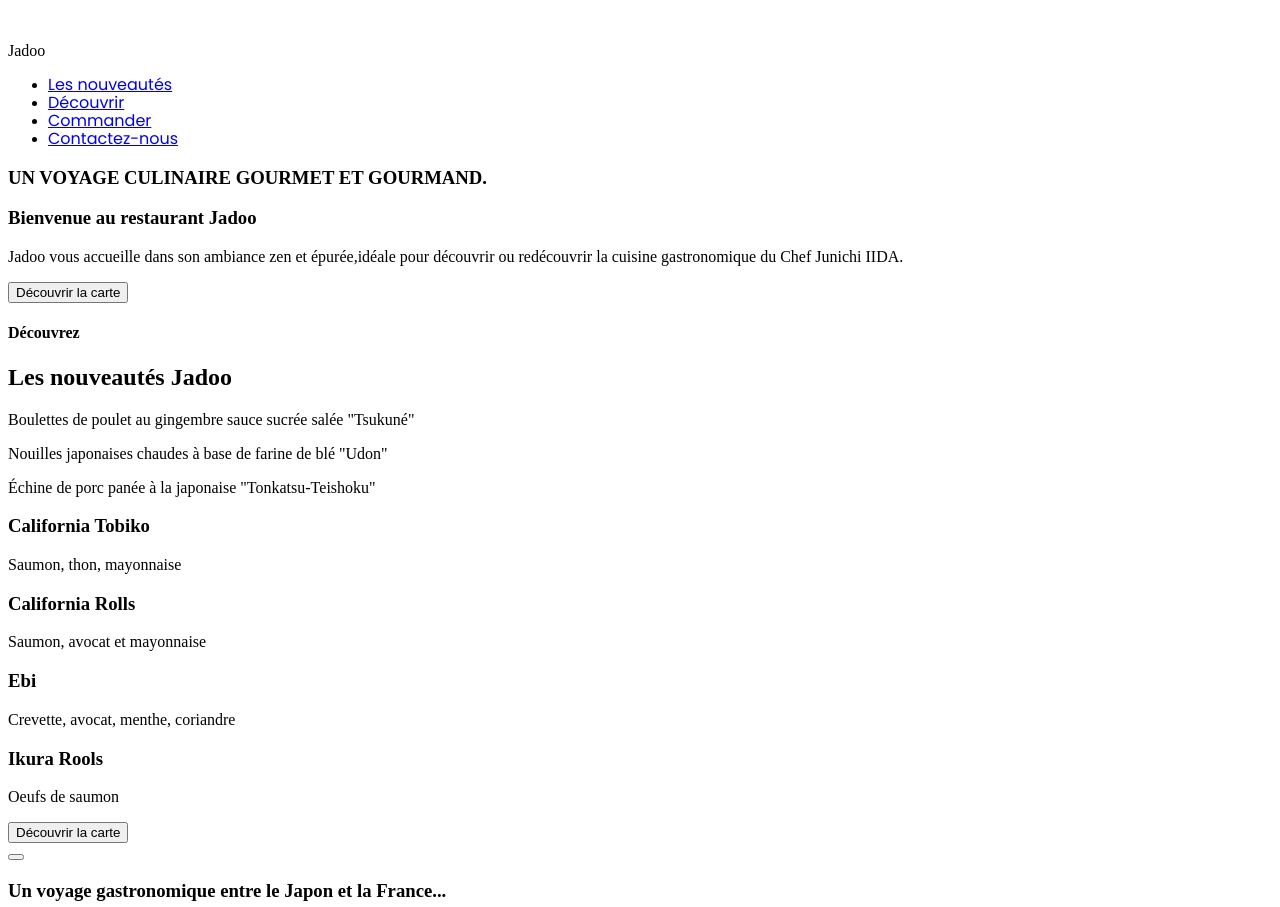
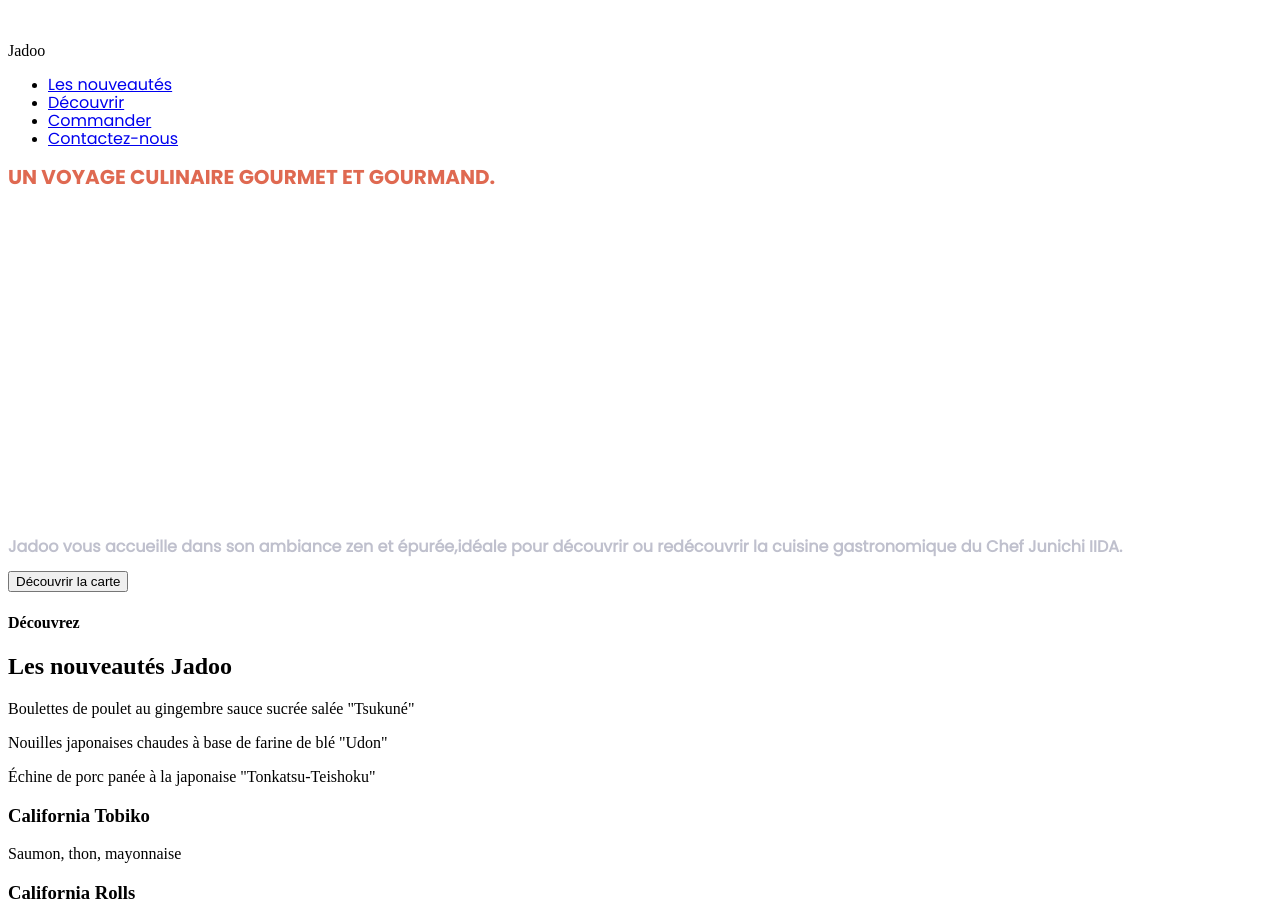
Before and after one commit to GregoryVDev/acs-jadoo, a plain HTML site: page index.html in a window 1280 px wide. Shown: the top 907 px of the page. Drawn offline with Linux system fonts and the light colour scheme.

Commit message:
First CSS

```diff
--- a/css/style.css
+++ b/css/style.css
@@ -12,5 +12,21 @@ header li a {
 }
 
 #picture h3 {
+  font-size: 20px;
+  font-family: "poppins-bold", sans-serif;
+  color: #df6951;
   text-transform: uppercase;
 }
+
+/* SECTION PICTURE */
+
+#picture #description h2 {
+  font: 84px "volkhov-bold";
+  color: #ffff;
+}
+
+#description p {
+  font: 16px "poppins-regular";
+  color: #bfc0cd;
+  font-weight: 700;
+}
--- a/index.html
+++ b/index.html
@@ -28,7 +28,7 @@
         <section id="picture">
             <article id="description">
                 <h3>Un voyage culinaire gourmet et gourmand.</h3>
-                <h1>Bienvenue au restaurant Jadoo</h1>
+                <h2>Bienvenue au restaurant Jadoo</h2>
                 <p>Jadoo vous accueille dans son ambiance zen et épurée,idéale pour découvrir ou redécouvrir la cuisine
                     gastronomique du Chef Junichi IIDA.</p>
                 <button>Découvrir la carte</button>
@@ -57,12 +57,13 @@
         <section id="chef">
             <article id="detail">
                 <button id="video-lecture"></button>
-                <h1>Un voyage gastronomique entre le Japon et la France...</h1>
-                <p>Passé par des maisons étoilées en France, le cuisinier japonais s'est forgé une solide expérience
-                    dans
-                    l'Hexagone : aujourd'hui franc-comtois d'adoption, il maîtrise aujourd'hui les mélanges de cultures
-                    et
-                    de saveurs chaque jour au sein de son restaurant gastronomique.</p>
+                <hé>Un voyage gastronomique entre le Japon et la France...</h2>
+                    <p>Passé par des maisons étoilées en France, le cuisinier japonais s'est forgé une solide expérience
+                        dans
+                        l'Hexagone : aujourd'hui franc-comtois d'adoption, il maîtrise aujourd'hui les mélanges de
+                        cultures
+                        et
+                        de saveurs chaque jour au sein de son restaurant gastronomique.</p>
             </article>
         </section>
         <section id="commande">
```
